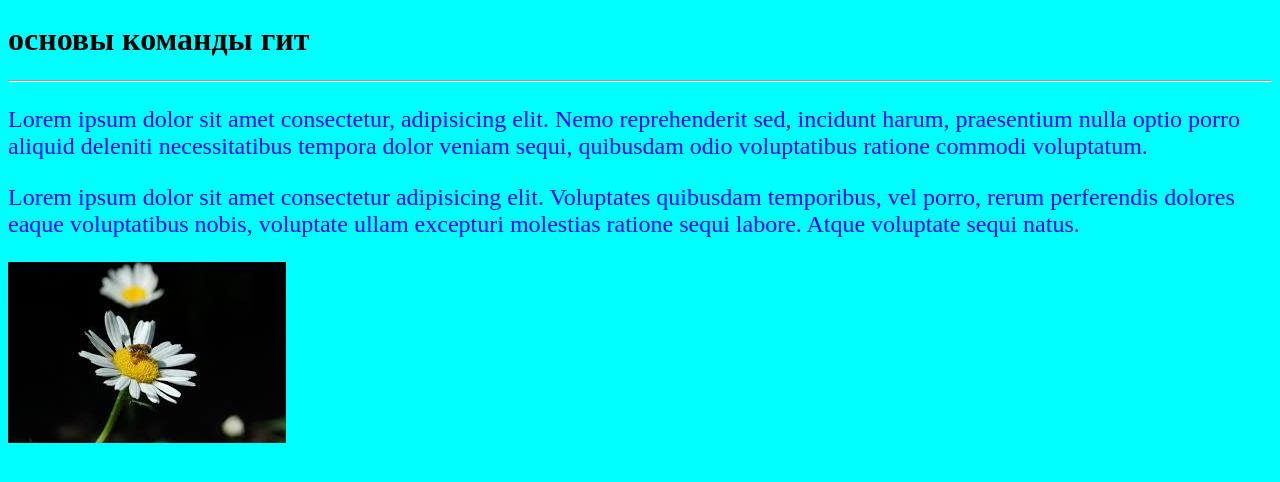
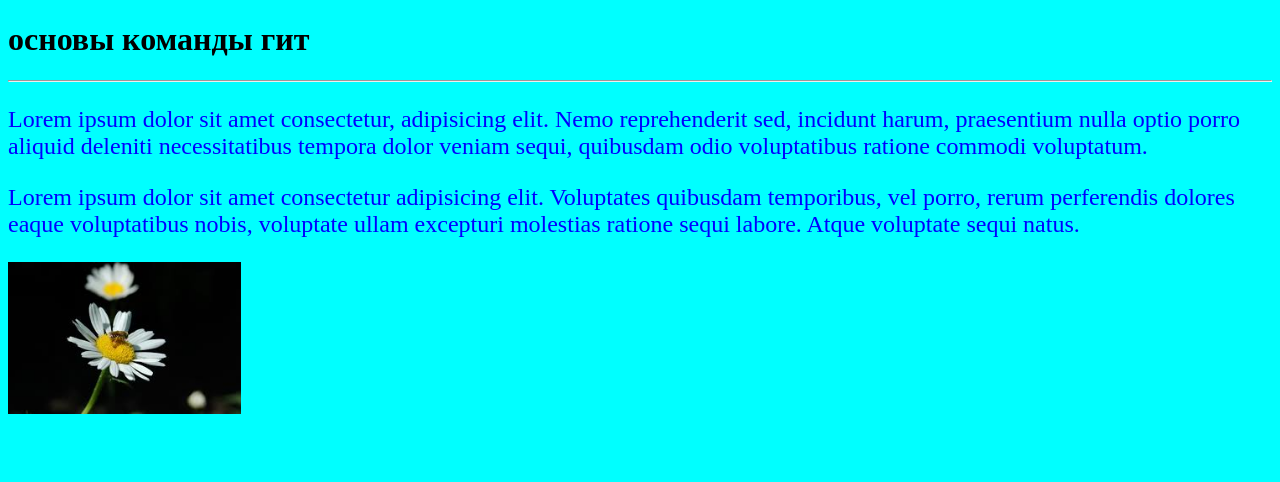
Before and after one commit to 8-mg-8/gittest, a plain HTML site: page index.html in a window 1280 px wide. Drawn offline with Linux system fonts and the light colour scheme.

Commit message:
add style for img

```diff
--- a/css/style.css
+++ b/css/style.css
@@ -5,3 +5,6 @@ p {
     color: blue;
     font-size: 24px;
 }
+.logo{
+    width: 233px;
+}
--- a/index.html
+++ b/index.html
@@ -11,7 +11,7 @@
     <hr>
     <p>Lorem ipsum dolor sit amet consectetur, adipisicing elit. Nemo reprehenderit sed, incidunt harum, praesentium nulla optio porro aliquid deleniti necessitatibus tempora dolor veniam sequi, quibusdam odio voluptatibus ratione commodi voluptatum.</p>
     <p>Lorem ipsum dolor sit amet consectetur adipisicing elit. Voluptates quibusdam temporibus, vel porro, rerum perferendis dolores eaque voluptatibus nobis, voluptate ullam excepturi molestias ratione sequi labore. Atque voluptate sequi natus.</p>
-    <img src="img/images.jpg" alt="flowers
+    <img class="logo" src="img/images.jpg" alt="flowers
     ">
 </body>
 </html>
```
